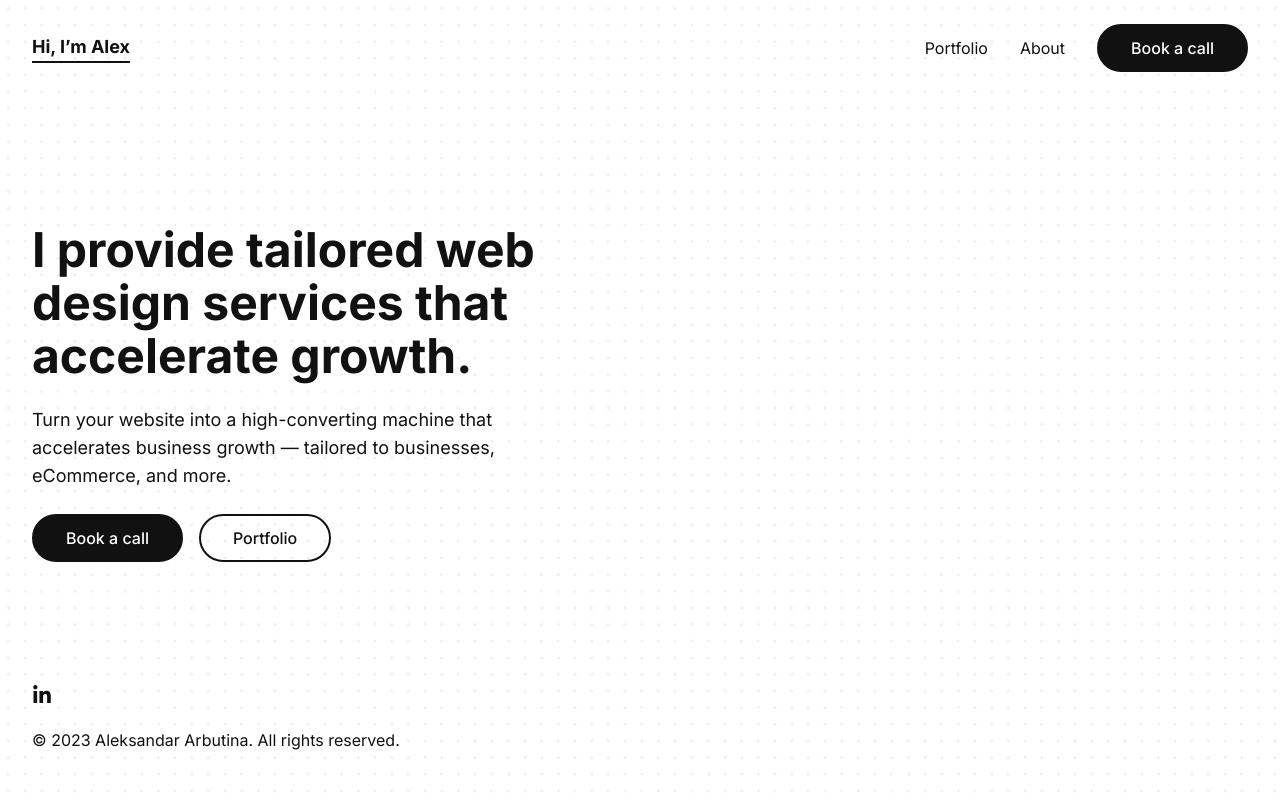
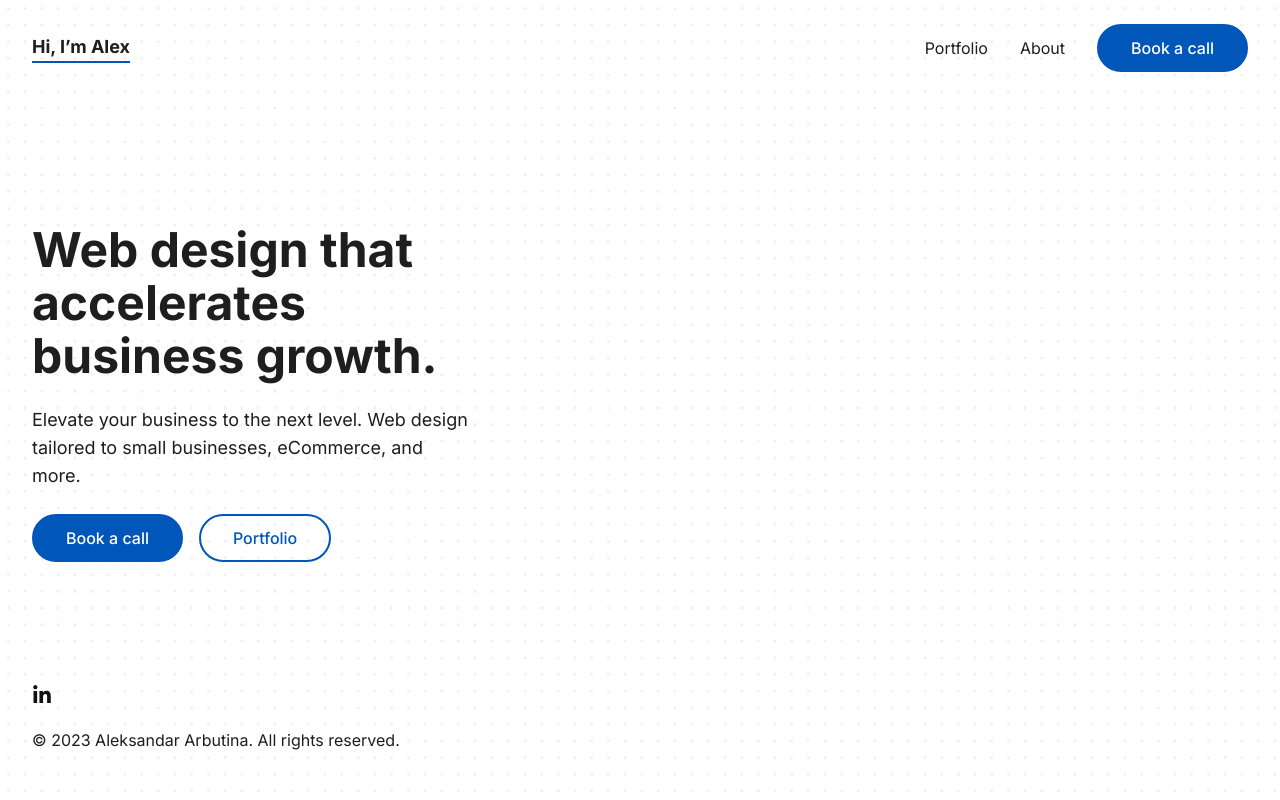
Before and after one commit to stefan-kanazir/alex-portfolio, a Next.js app: page / in a window 1280 px wide. Built offline with nearby package versions, Linux system fonts and the light colour scheme.

Commit message:
Adjustments to the theme and a11y improvements

```diff
--- a/src/app/globals.css
+++ b/src/app/globals.css
@@ -11,12 +11,24 @@
     font-weight: 500;
     height: theme("height.12");
     border: 2px solid theme("colors.primary");
+    transition: theme("transitionTimingFunction.in");
+    transition-duration: theme("transitionDuration.150");
   }
 
   .btn-primary {
     @apply btn;
     background-color: theme("colors.primary");
     color: theme("colors.white");
+  }
+
+  .btn-secondary {
+    @apply btn;
+    color: theme("colors.primary");
+  }
+
+  .btn-primary:hover,
+  .btn-secondary:hover {
+    opacity: 0.75;
   }
 
   .text-heading-1 {
@@ -49,6 +61,6 @@
 }
 
 body {
-  color: theme("colors.primary");
+  color: theme("colors.dark");
   background: url("../../public/images/background.jpg");
 }
--- a/src/app/page.tsx
+++ b/src/app/page.tsx
@@ -9,13 +9,13 @@ export const metadata: Metadata = {
 
 export default function Home() {
   return (
-    <main className="flex min-h-[calc(100vh-260px)] flex-col items-start pt-16 md:pt-32 gap-6  max-w-[560px]">
+    <main className="flex min-h-[calc(100vh-260px)] flex-col items-start pt-16 md:pt-32 gap-6  max-w-[440px]">
       <h1 className="text-heading-2 md:text-heading-1">
-        I provide tailored web design services that accelerate growth.
+        Web design that accelerates business growth.
       </h1>
       <p className="text-lg">
-        Turn your website into a high-converting machine that accelerates
-        business growth — tailored to businesses, eCommerce, and more.
+        Elevate your business to the next level. Web design tailored to small
+        businesses, eCommerce, and more.
       </p>
       <div className="flex gap-4">
         <a
@@ -25,7 +25,7 @@ export default function Home() {
         >
           Book a call
         </a>
-        <Link href="/portfolio" className="btn">
+        <Link href="/portfolio" className="btn-secondary">
           Portfolio
         </Link>
       </div>
--- a/src/components/footer/footer.tsx
+++ b/src/components/footer/footer.tsx
@@ -7,6 +7,7 @@ function Footer() {
       <a
         href="https://www.linkedin.com/in/aleksandar-arbutina/"
         target="_blank"
+        aria-label="Aleksandar Arbutina Linkedin"
       >
         <LinkedinIcon />
       </a>
--- a/src/components/header/header.tsx
+++ b/src/components/header/header.tsx
@@ -4,7 +4,7 @@ import MenuIcon from "./menu-icon";
 function Header() {
   return (
     <header className="flex justify-between items-center h-24">
-      <Link href="/" className="text-lg border-b-2 font-bold">
+      <Link href="/" className="text-lg border-b-2 border-primary font-bold">
         Hi, I’m Alex
       </Link>
       <MenuIcon />
--- a/src/components/header/menu-icon.tsx
+++ b/src/components/header/menu-icon.tsx
@@ -1,6 +1,6 @@
 function MenuIcon() {
   return (
-    <button className="block md:hidden">
+    <button className="block md:hidden" aria-label="Menu icon">
       <svg
         xmlns="http://www.w3.org/2000/svg"
         width="20"
--- a/tailwind.config.js
+++ b/tailwind.config.js
@@ -8,7 +8,8 @@ module.exports = {
   theme: {
     colors: {
       transparent: "transparent",
-      primary: "#111111",
+      primary: "#0056B9",
+      dark: "#1E1E1E",
       white: "#FFFFFF",
     },
     screens: {
```
